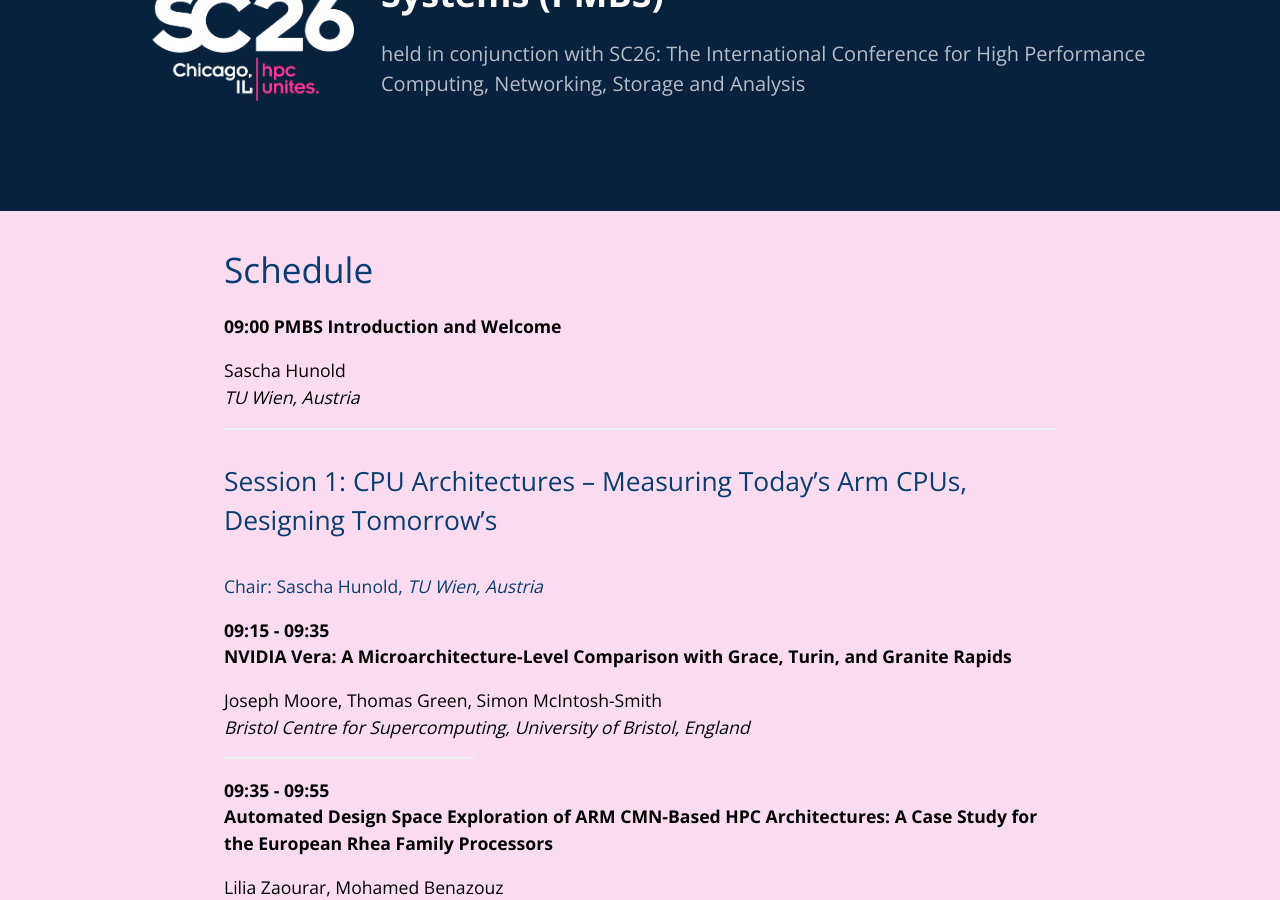
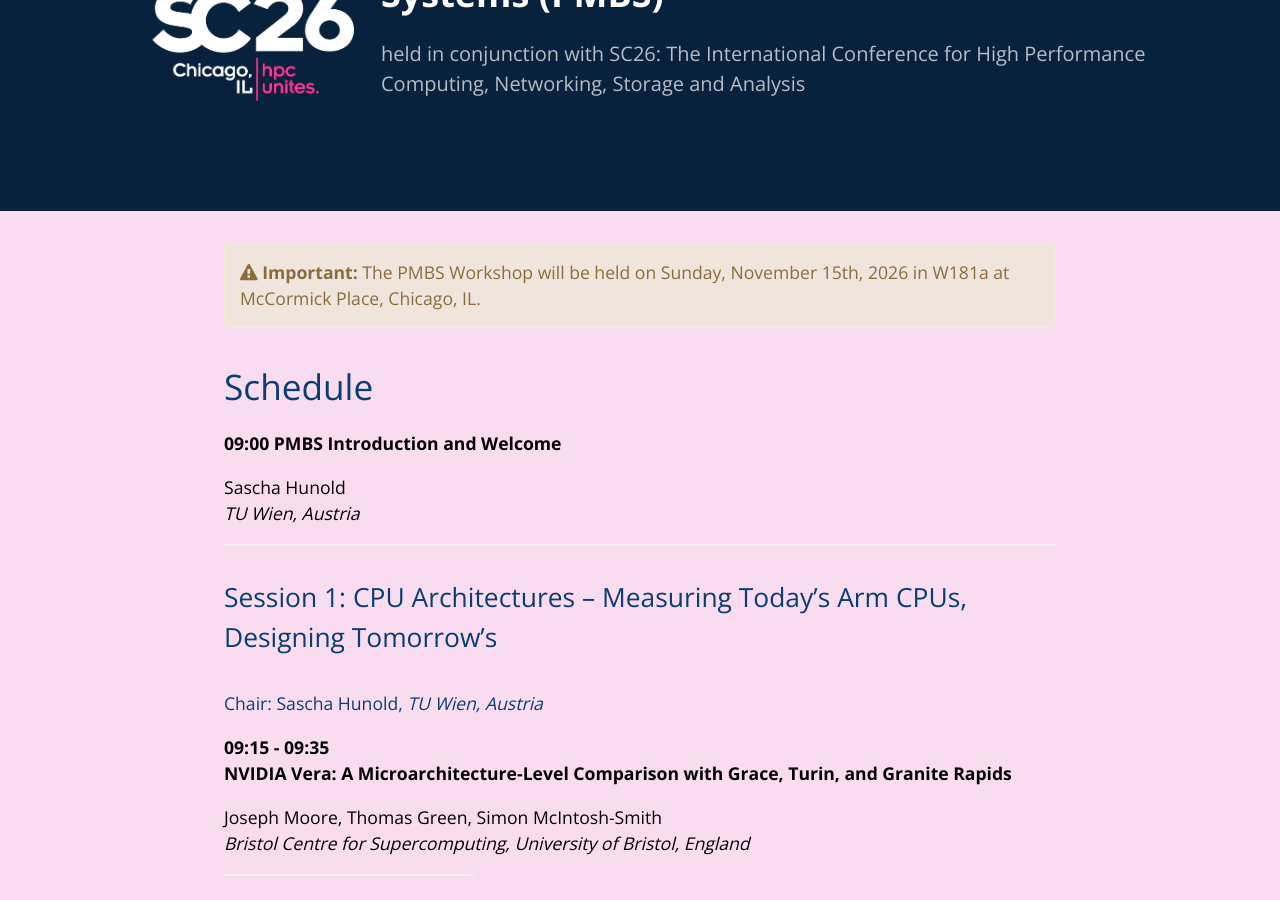
Before and after one commit to pmbs-workshop/pmbs-workshop.github.io, a Jekyll site: the page built from schedule.markdown, in a window 1280 px wide and 900 px high, scrolled down 400 px. Built offline with Jekyll 4.4.1, drawn with Linux system fonts in a browser that asks for light colours.

Commit message:
added date and place also on schedule page

```diff
--- a/schedule.markdown
+++ b/schedule.markdown
@@ -5,6 +5,7 @@
 ---
 
 <!-- title: Schedule -->
+{% include important.html content="The PMBS Workshop will be held on Sunday, November 15th, 2026 in W181a at McCormick Place, Chicago, IL." %}
 
 # Schedule
 
```
